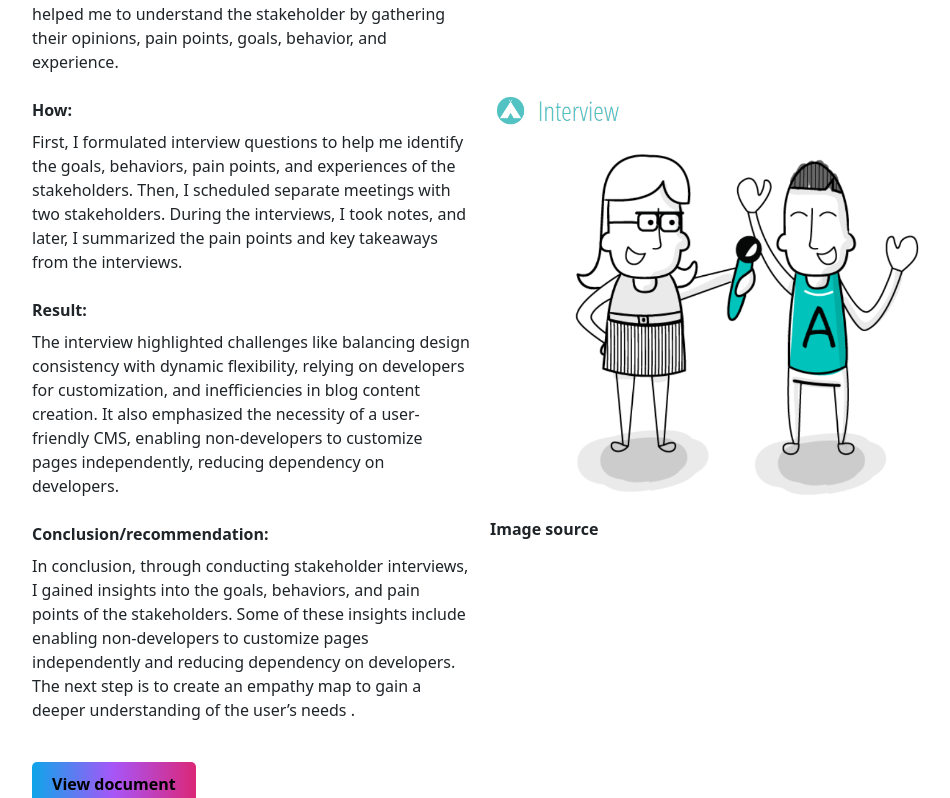
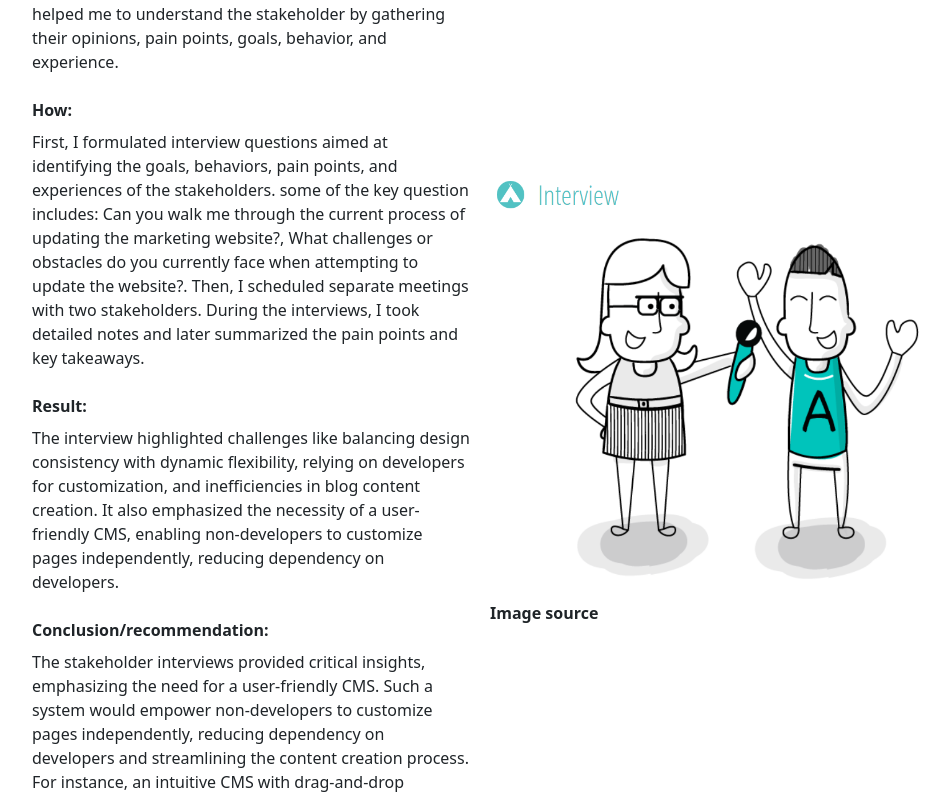
Before and after one commit to Prakasa28/Portfolio-s8, a React (Create React App) app: page /graduationProject in a window 1280 px wide. Shown: the part 2200-2998 px from the top of the page, without its empty margins (160-1110 px from the left). Built offline with nearby package versions, Linux system fonts and the light colour scheme.

Commit message:
applied feedback

```diff
--- a/src/Data/GraduationProjectData.js
+++ b/src/Data/GraduationProjectData.js
@@ -44,13 +44,13 @@ const GraduationProjectData = {
       "The stakeholder interview was conducted because it helped me to understand the stakeholder by gathering their opinions, pain points, goals, behavior, and experience.",
     subHeadingHow: "How:",
     how:
-      "First, I formulated interview questions to help me identify the goals, behaviors, pain points, and experiences of the stakeholders. Then, I scheduled separate meetings with two stakeholders. During the interviews, I took notes, and later, I summarized the pain points and key takeaways from the interviews.",
+      "First, I formulated interview questions aimed at identifying the goals, behaviors, pain points, and experiences of the stakeholders. some of the key question includes: Can you walk me through the current process of updating the marketing website?, What challenges or obstacles do you currently face when attempting to update the website?. Then, I scheduled separate meetings with two stakeholders. During the interviews, I took detailed notes and later summarized the pain points and key takeaways.",
     resultHeading: "Result: ",
     results:
       "The interview highlighted challenges like balancing design consistency with dynamic flexibility, relying on developers for customization, and inefficiencies in blog content creation. It also emphasized the necessity of a user-friendly CMS, enabling non-developers to customize pages independently, reducing dependency on developers.",
     conclusionHeading: "Conclusion/recommendation:",
     conclusion:
-      "In conclusion, through conducting stakeholder interviews, I gained insights into the goals, behaviors, and pain points of the stakeholders. Some of these insights include enabling non-developers to customize pages independently and reducing dependency on developers. The next step is to create an empathy map to gain a deeper understanding of the user’s needs .",
+      "The stakeholder interviews provided critical insights, emphasizing the need for a user-friendly CMS. Such a system would empower non-developers to customize pages independently, reducing dependency on developers and streamlining the content creation process. For instance, an intuitive CMS with drag-and-drop features and customizable templates could address the identified pain points effectively. The next step is to create an empathy map for a deeper understanding of user needs.",
     image: InterviewImage,
   },
 
@@ -76,7 +76,7 @@ const GraduationProjectData = {
       "Based on the trend analysis, I've determined that CMS platforms like Contentful would be suitable for this project because they allow you to customize the editor interface to your preferences. Additionally, Contentful simplifies the use of different languages and integrates well with modern web tools like Next.js. Furthermore, it excels in uploading various media types, including animations.",
     conclusionHeading: "Conclusion/recommendation:",
     conclusion:
-      "So, in conclusion, through the trend analysis, I've identified Contentful as the suitable CMS for this project. The next step is to create a storyboard to visualize the project concept.",
+      "So, in conclusion, through the trend analysis, I've identified Contentful as the suitable CMS for this project due to its comprehensive features that effectively address the user needs and project requirements. The next step is to create a storyboard to visualize the project concept.",
     image: CmsImage,
   },
 
@@ -113,7 +113,8 @@ const GraduationProjectData = {
     how:
       "I created a POV table and problem statement with the insights gathered from conducting stakeholder interviews and empathy mapping, which helped me understand the perspectives and needs of stakeholders.",
     resultHeading: "Result: ",
-    results: "The result can be seen on the right side",
+    results:
+      "Problem statement: Zoe is a marketing manager at Cape who needs freedom to create and edit new pages on the marketing website without developer assistance because relying on developers for changes delays updating the marketing updates. (The POV (Point of View) table can be seen on the right side)",
     conclusionHeading: "Conclusion/recommendation:",
     conclusion:
       " The problem statement helped me understand and tackle the problem by defining its scope and directing my attention towards finding solution and The next step is to conduct a trend analysis to identify available CMS systems that suit the stakeholders needs.",
@@ -138,7 +139,7 @@ const GraduationProjectData = {
     results: "The result can be seen on the right side.",
     conclusionHeading: "Conclusion/recommendation:",
     conclusion:
-      "In conclusion, creating the storyboard using Canva and AI-generated images allowed me to effectively visualize and communicate the project idea. The storyboard clearly illustrates the sequence of events, characters, and key elements, making the complex concepts easier for others to understand. This visualization facilitates better communication with stakeholders and team members, ensuring everyone is on the same page regarding the project's goals and challenges. Moving forward, the next step is to conduct a MoSCoW analysis to identify and prioritize the features offered by Contentful that best align with the project's requirements and stakeholders' needs.",
+      "In conclusion, creating the storyboard using Canva and AI-generated images allowed me to effectively visualize and communicate the project idea. The storyboard clearly illustrates the sequence of events, characters, and key elements, making the concepts easier for others to understand. This visualization facilitates better communication with stakeholders and team members, ensuring everyone is on the same page regarding the project's goals and challenges. Moving forward, the next step is to conduct a MoSCoW analysis to identify and prioritize the features offered by Contentful that best align with the project's requirements and stakeholders' needs.",
     image1: StortBoard1,
     image2: StortBoard2,
     image3: StortBoard3,
```
